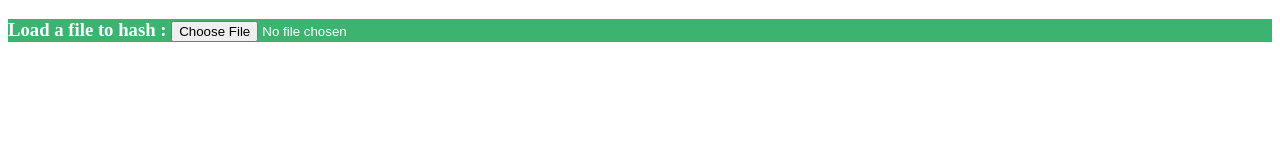
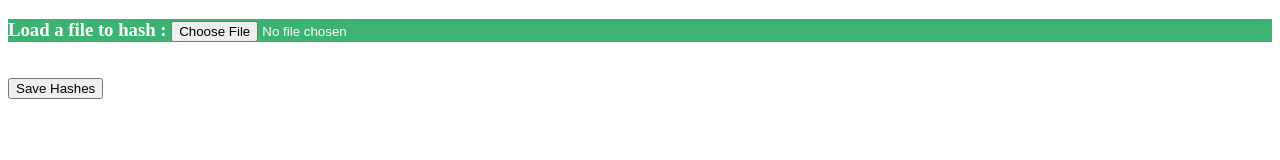
Before and after one commit to 90PlusWorks/hash, a plain HTML site: page index.html in a window 1280 px wide. Drawn offline with Linux system fonts and the light colour scheme.

Commit message:
Update index.html

```diff
--- a/index.html
+++ b/index.html
@@ -16,6 +16,7 @@
         <label class="custom-file-upload">
     <h3 style="background-color:mediumseagreen; color:White;">Load a file to hash : <input type="file" accept=".csv" id="loadTransactions" class="editRowBtn"/></h3><br>
 </label>
+        <button  onclick="saveTransactions();" class="editRowBtn">Save Hashes</button>
 
     </body>
 
```
